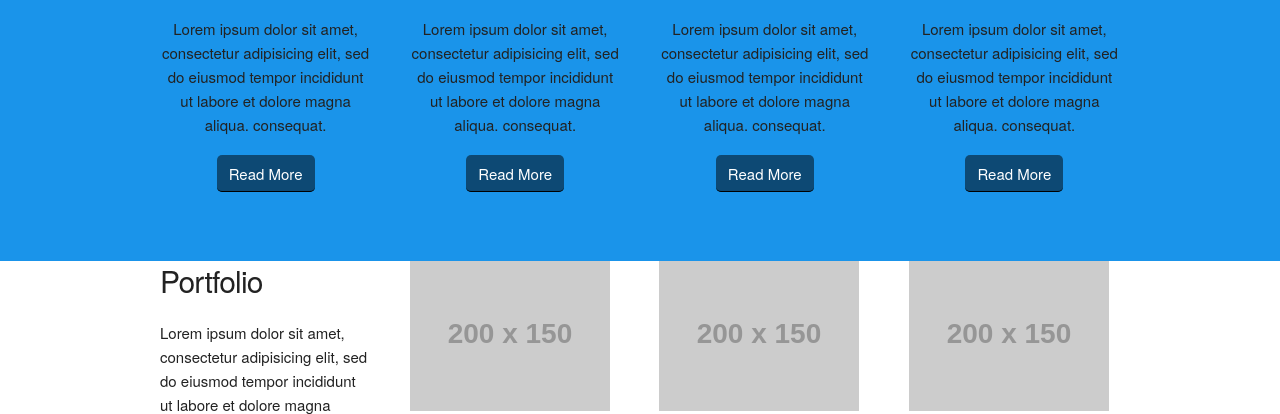
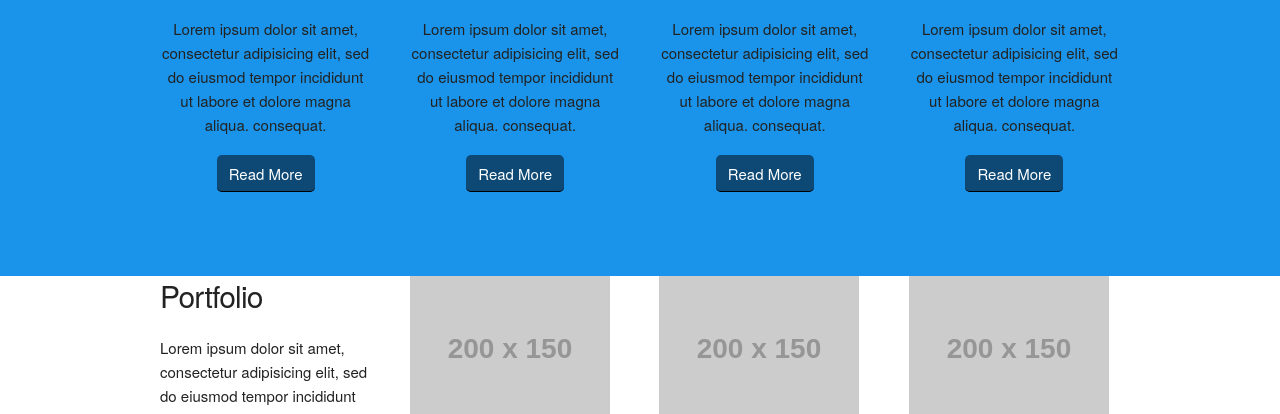
Before and after one commit to juliani91/psd-to-site, a plain HTML site: page index.html in a window 1280 px wide. Shown: the part 859-1273 px from the top of the page. Drawn offline with nearby package versions, Linux system fonts and the light colour scheme; placeholder pictures from the web are drawn by us.

Commit message:
Adding files to gh-pages

```diff
--- a/css/styles.css
+++ b/css/styles.css
@@ -94,7 +94,7 @@ header .right-btn a:hover{
 
 section .process{
 	background: #1a94ea;
-	padding-bottom: 5em;
+	padding-bottom: 6em;
 }
 
 section .process .graphic{
```
